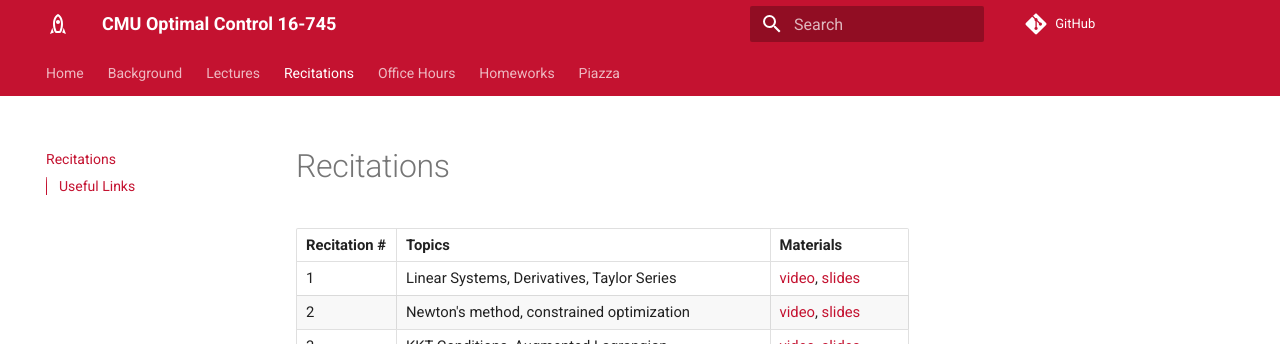
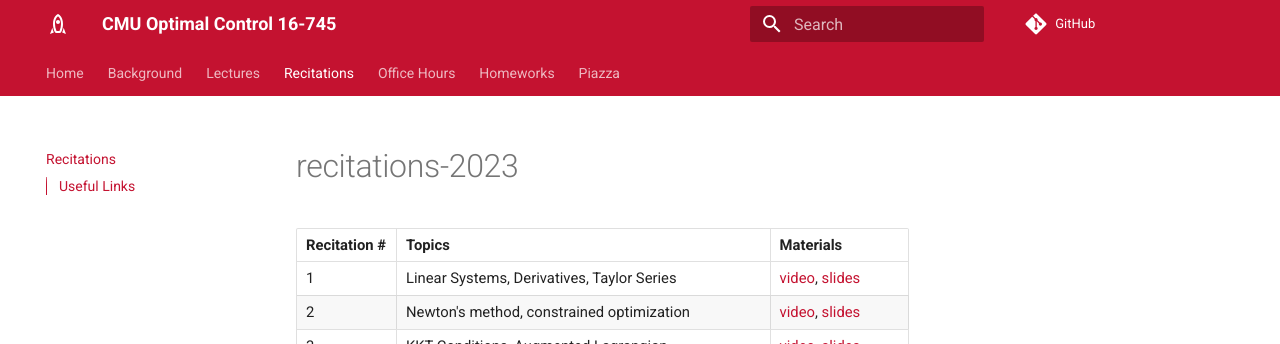
Before and after one commit to cmu-optimal-control/cmu-optimal-control.github.io, an MkDocs documentation site: the page built from docs/recitations.md, in a window 1280 px wide. Shown: the top 344 px of the page. Built offline with MkDocs 1.6.1 and Material for MkDocs 9.7.7, drawn with Linux system fonts in a browser that asks for light colours.

```diff
--- a/docs/recitations.md
+++ b/docs/recitations.md
@@ -1,23 +1,23 @@
-# Recitations
+# recitations-2023
 
 | Recitation #     | Topics|     Materials  |
 | ----------- | ----------- |---           |
-| 1     |  Linear Systems, Derivatives, Taylor Series  |[video](https://youtu.be/EjAiRam95U4), [slides](https://github.com/Optimal-Control-16-745/recitations/blob/main/1_20_recitation.pdf) |
-| 2     |  Newton's method, constrained optimization  |[video](https://youtu.be/7Z1p-cj36_U), [slides](https://github.com/Optimal-Control-16-745/recitations/blob/main/1_27_recitation.pdf) |
-| 3     |  KKT Conditions, Augmented Lagrangian  |[video](https://youtu.be/qGoGGSpg9Fs), [slides](https://github.com/Optimal-Control-16-745/recitations/blob/main/2_02_recitation.pdf) |
-| 4     |  Intro to LQR |[video](https://youtu.be/Sv5dmh6Gjn0), [slides](https://github.com/Optimal-Control-16-745/recitations/blob/main/2_10_recitation.pdf) |
-| 5     |  HW1 review, Convex.jl tutorial |[video](https://youtu.be/934sed8G_tA),       [code](https://github.com/Optimal-Control-16-745/recitations/tree/main/2_17_recitation) |
-| 6     |  MPC, HW2 |[video](https://youtu.be/oB2haX6KW10), [slides](https://github.com/Optimal-Control-16-745/recitations/blob/main/2_24_recitation/2_24_recitation.pdf), [code](https://github.com/Optimal-Control-16-745/recitations/tree/main/2_24_recitation) |
-| 7     |  Rotation Matrices, Quaternions, Planning with Attitude  |[video](https://youtu.be/hw17MjP0LLo), [slides](https://github.com/Optimal-Control-16-745/recitations/blob/main/3_2_recitation.pdf) |
-| 8     |  LQR, Discretization, Linearization |[video](https://youtu.be/O2dpemKCLWU), [slides](https://github.com/Optimal-Control-16-745/recitations/blob/main/3_17_recitation/3_17_recitation.pdf), [code](https://github.com/Optimal-Control-16-745/recitations/blob/main/3_17_recitation/rk4_jacobians.ipynb) |
-| 9     |  DIRCOL, iLQR, HW3  |[video](https://youtu.be/yGD4SsiRafE), [slides](https://github.com/Optimal-Control-16-745/recitations/blob/main/3_24_recitation.pdf) |
-| 10     |  Differentiable Collision Detection  |[video](https://youtu.be/QLc0vrAigac), [slides](https://github.com/Optimal-Control-16-745/recitations/blob/main/3_31_recitation/3_31_recitation.pdf), [code](https://github.com/Optimal-Control-16-745/recitations/tree/main/3_31_recitation) |
+| 1     |  Linear Systems, Derivatives, Taylor Series  |[video](https://youtu.be/EjAiRam95U4), [slides](https://github.com/Optimal-Control-16-745/recitations-2023/blob/main/1_20_recitation.pdf) |
+| 2     |  Newton's method, constrained optimization  |[video](https://youtu.be/7Z1p-cj36_U), [slides](https://github.com/Optimal-Control-16-745/recitations-2023/blob/main/1_27_recitation.pdf) |
+| 3     |  KKT Conditions, Augmented Lagrangian  |[video](https://youtu.be/qGoGGSpg9Fs), [slides](https://github.com/Optimal-Control-16-745/recitations-2023/blob/main/2_02_recitation.pdf) |
+| 4     |  Intro to LQR |[video](https://youtu.be/Sv5dmh6Gjn0), [slides](https://github.com/Optimal-Control-16-745/recitations-2023/blob/main/2_10_recitation.pdf) |
+| 5     |  HW1 review, Convex.jl tutorial |[video](https://youtu.be/934sed8G_tA),       [code](https://github.com/Optimal-Control-16-745/recitations-2023/tree/main/2_17_recitation) |
+| 6     |  MPC, HW2 |[video](https://youtu.be/oB2haX6KW10), [slides](https://github.com/Optimal-Control-16-745/recitations-2023/blob/main/2_24_recitation/2_24_recitation.pdf), [code](https://github.com/Optimal-Control-16-745/recitations-2023/tree/main/2_24_recitation) |
+| 7     |  Rotation Matrices, Quaternions, Planning with Attitude  |[video](https://youtu.be/hw17MjP0LLo), [slides](https://github.com/Optimal-Control-16-745/recitations-2023/blob/main/3_2_recitation.pdf) |
+| 8     |  LQR, Discretization, Linearization |[video](https://youtu.be/O2dpemKCLWU), [slides](https://github.com/Optimal-Control-16-745/recitations-2023/blob/main/3_17_recitation/3_17_recitation.pdf), [code](https://github.com/Optimal-Control-16-745/recitations-2023/blob/main/3_17_recitation/rk4_jacobians.ipynb) |
+| 9     |  DIRCOL, iLQR, HW3  |[video](https://youtu.be/yGD4SsiRafE), [slides](https://github.com/Optimal-Control-16-745/recitations-2023/blob/main/3_24_recitation.pdf) |
+| 10     |  Differentiable Collision Detection  |[video](https://youtu.be/QLc0vrAigac), [slides](https://github.com/Optimal-Control-16-745/recitations-2023/blob/main/3_31_recitation/3_31_recitation.pdf), [code](https://github.com/Optimal-Control-16-745/recitations-2023/tree/main/3_31_recitation) |
 
 ## Useful Links
 
 [**Youtube recitation playlist**](https://www.youtube.com/playlist?list=PLR-CEg9er7kH11A7Sg1rATCf5Noa7wauu)
 
-[**Github Repo**](https://github.com/Optimal-Control-16-745/recitations)
+[**Github Repo**](https://github.com/Optimal-Control-16-745/recitations-2023)
 <!-- 1. [1/20 recitation (linear systems, derivatives, Taylor series)](https://youtu.be/EjAiRam95U4)
 2. [1/27 recitation (Newton's method, constrained optimization)](https://youtu.be/7Z1p-cj36_U)
 3. [2/2 recitation (KKT Conditions, Augmented Lagrangian)](https://youtu.be/qGoGGSpg9Fs)
--- a/mkdocs.yml
+++ b/mkdocs.yml
@@ -14,7 +14,7 @@ nav:
   - Lectures: lectures.md
   - Recitations: recitations.md
   - Office Hours: office_hours.md
-  - Homeworks: homework.md
+  - Homeworks: homeworks.md
   - Piazza: piazza.md
   # - Homeworks: homeworks/homeworks_home.md
 
```
Also changed, not shown: docs/homeworks/homeworks_home.md (deleted, +0 -11 lines), docs/homeworks.md (renamed from docs/homework.md).
